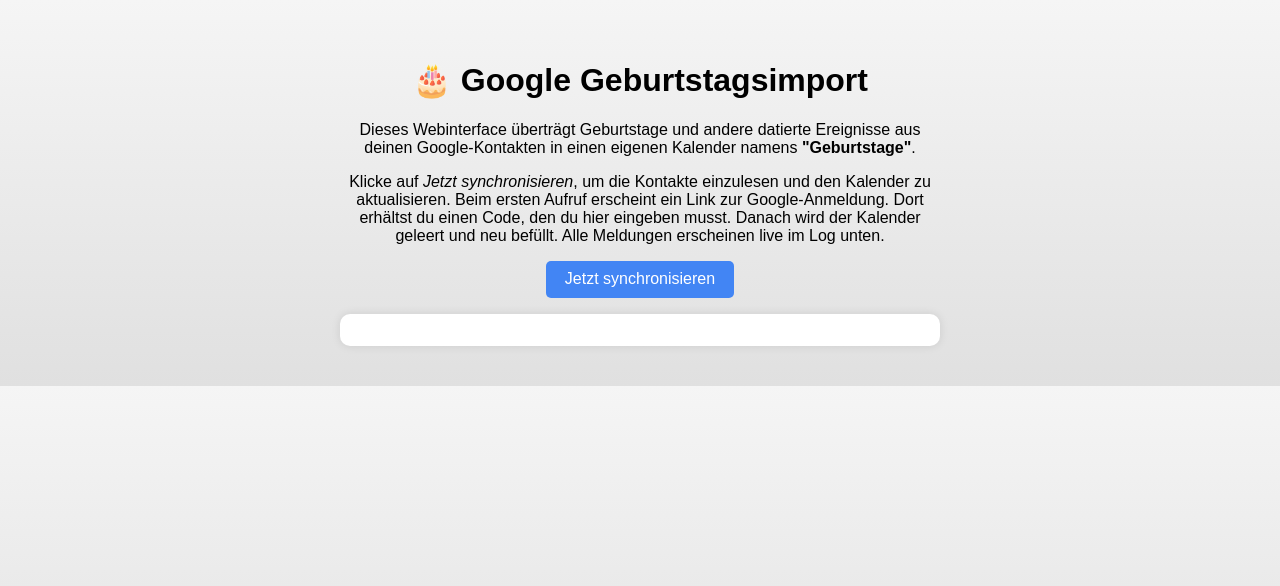
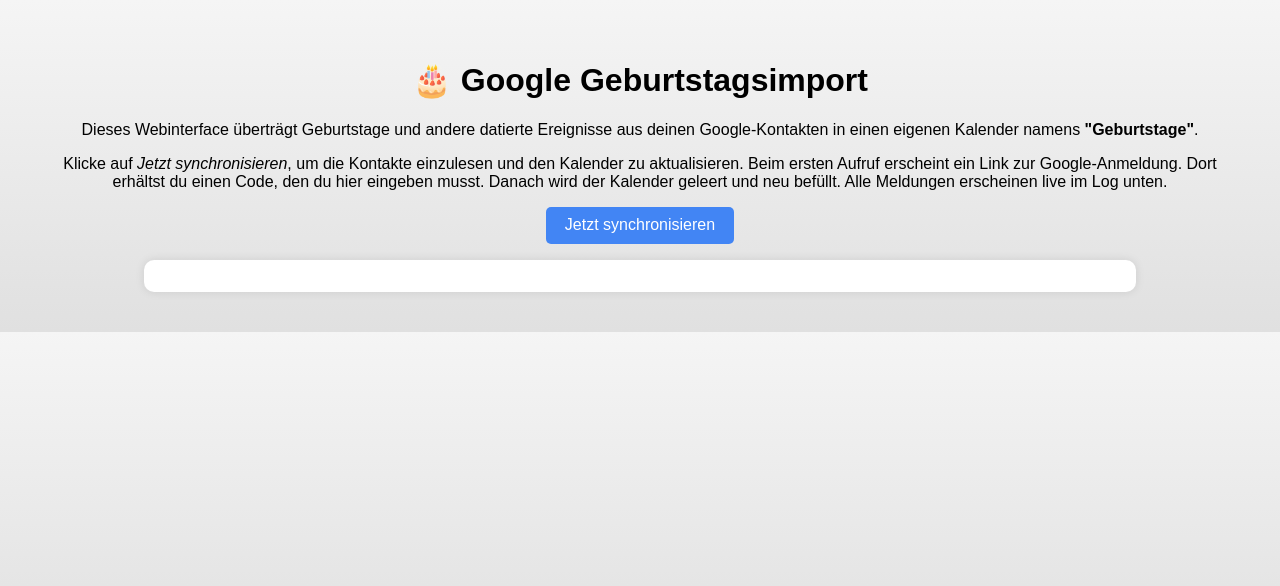
Before and after one commit to DO1FFE/geburtstage, a Flask app: page / in a window 1280 px wide. Shown: the top 586 px of the page. Run offline with Flask 3, Linux system fonts and the light colour scheme.

Commit message:
Adjust log styling

```diff
--- a/templates/index.html
+++ b/templates/index.html
@@ -15,7 +15,6 @@
 
         #container {
             width: 100%;
-            max-width: 600px;
             text-align: center;
         }
 
@@ -42,15 +41,17 @@
         }
 
         #log {
+            width: 75vw;
+            margin: 1em auto 0 auto;
             white-space: pre-wrap;
             background: white;
             padding: 1em;
             border-radius: 10px;
             box-shadow: 0 0 10px rgba(0, 0, 0, 0.1);
-            margin-top: 1em;
             line-height: 1.4em;
             max-height: calc(1.4em * 10);
             overflow-y: auto;
+            text-align: left;
         }
     </style>
 </head>
```
